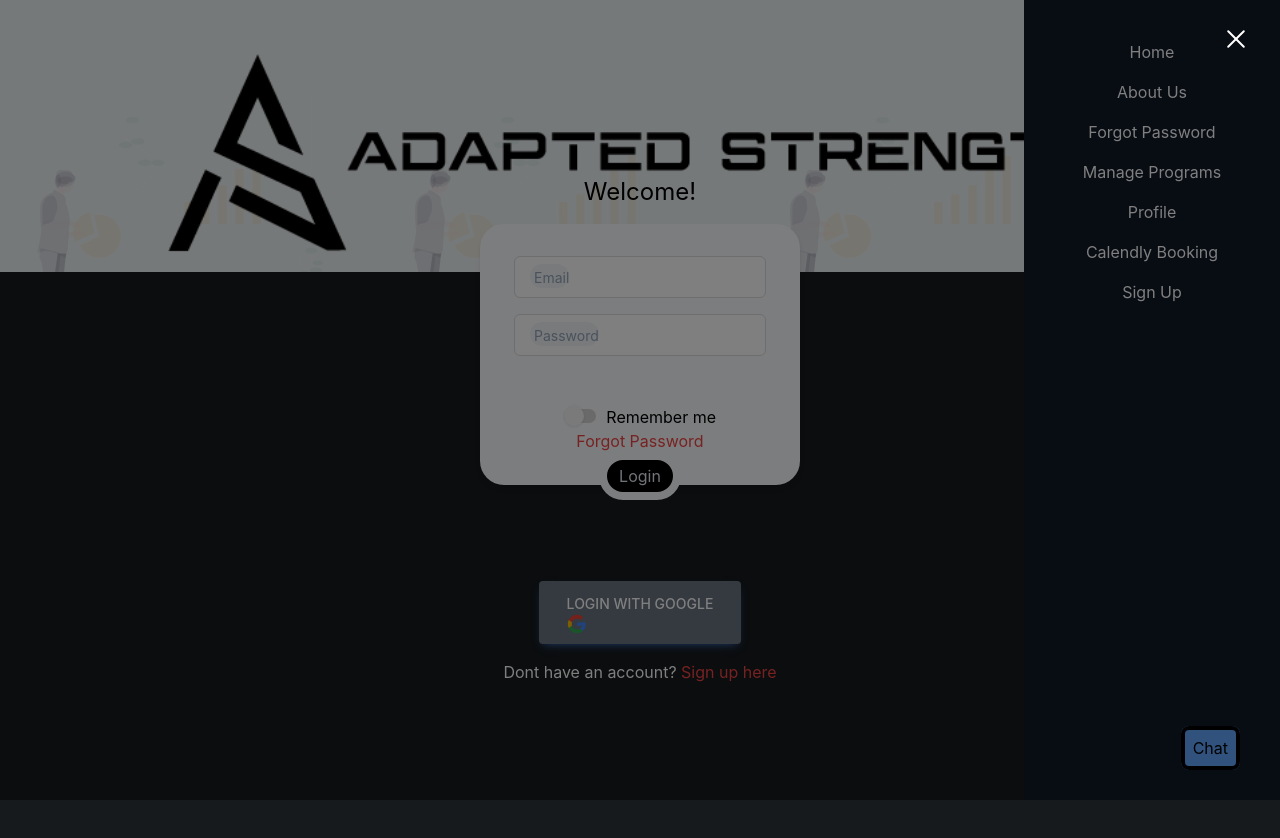
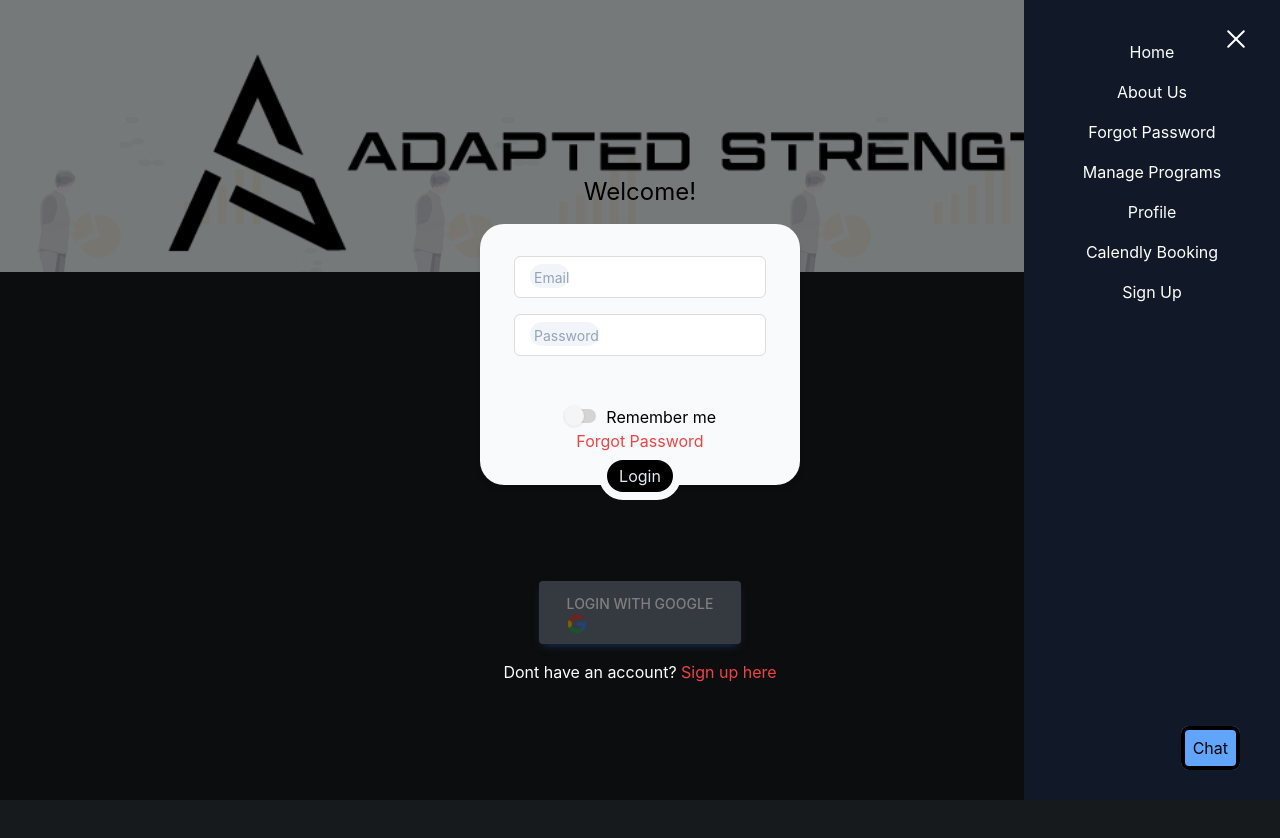
Before and after one commit to kyperbelt/adapted-strength, a React (Create React App) app in the folder frontend/adapted_strength-app/: page /login in a window 1280 px wide. Both pictures are taken after a click on the element 1236 px from the left and 41 px from the top of the page. Shown: the top 838 px of the page. Built offline with nearby package versions, Linux system fonts and the light colour scheme.

Commit message:
Hammy fix #1: Repaired layer issue. Buttons now can be clicked. Issue to be addressed: Other pages can have elements that layer over navbar. To be fixed

```diff
--- a/frontend/adapted_strength-app/src/components/navBar.jsx
+++ b/frontend/adapted_strength-app/src/components/navBar.jsx
@@ -31,10 +31,9 @@ export default function NavBar() {
   //      dont have the right permissions or are in a wrong state/certain page/step.
   return (
     <div>
-      <div className={`fixed top-0 right-0 bottom-0 left-0 bg-black opacity-50 z-50 ${hamburgerOpen ? 'block' : 'hidden'}`} onClick={toggleHammy}></div>
+      <div className={`fixed top-0 right-0 bottom-0 left-0 bg-black opacity-50 z-100 ${hamburgerOpen ? 'block' : 'hidden'}`} onClick={toggleHammy}></div>
       <nav className={`fixed top-0 right-0 h-full bg-gray-900 text-white w-64 py-8 px-4 transform transition-transform ease-in-out duration-300 ${hamburgerOpen ? 'translate-x-0' : 'translate-x-full'}`}>
         <div className="flex flex-col">
-
           <Link to="/" className="py-2 hover:bg-gray-800" onClick={toggleHammy}>Home</Link>
           <Link to="/about" className="py-2 hover:bg-gray-800" onClick={toggleHammy}>About Us</Link>
           <Link to="/forgot-password" className="py-2 hover:bg-gray-800" onClick={toggleHammy}>Forgot Password</Link>
@@ -42,7 +41,6 @@ export default function NavBar() {
           <Link to="/profile" className="py-2 hover:bg-gray-800" onClick={toggleHammy}>Profile</Link>
           <Link to="/consultations" className="py-2 hover:bg-gray-800" onClick={toggleHammy}>Calendly Booking</Link>
           <Link to="/sign-up" className="py-2 hover:bg-gray-800" onClick={toggleHammy}>Sign Up</Link>
-          {/* Your Log Out button here */}
         </div>
       </nav>
       <div className="fixed top-8 right-8 z-50 cursor-pointer" onClick={toggleHammy}>
--- a/frontend/adapted_strength-app/src/pages/Login.jsx
+++ b/frontend/adapted_strength-app/src/pages/Login.jsx
@@ -75,8 +75,8 @@ export default function Login() {
     };
 
 
-    return (<div className="h-full my-0 content-center w-full top-[100px]">
-
+    return (
+    <div className="h-full my-0 content-center w-full top-[100px]">
         <div className="h-56 bg-header-background1">
             <AdaptedStrengthLogo />
         </div>
```
